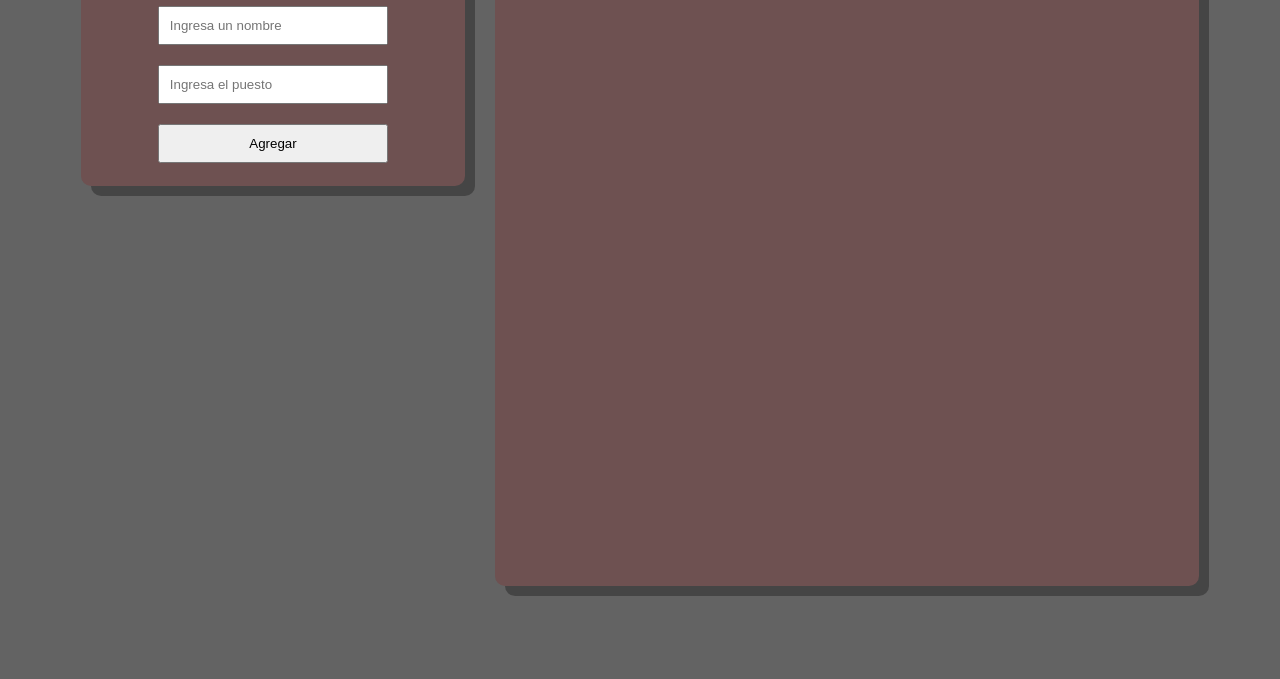
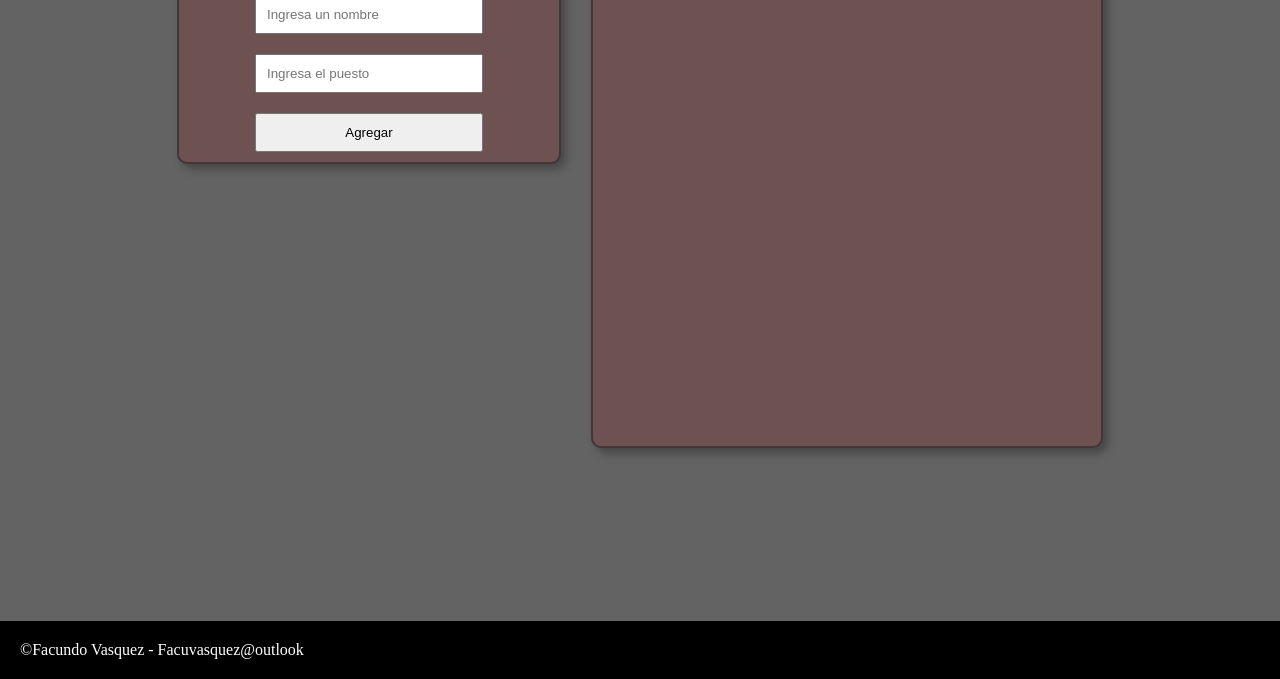
Before and after one commit to NahueVass/Mi-proyecto-js-Vasquez, a plain HTML site: page index.html in a window 1280 px wide. Shown: the part 179-858 px from the top of the page. Before the commit the page ends 800 px from the top, so only its background shows below. Drawn offline with Linux system fonts and the light colour scheme.

Commit message:
mejora de estilo y correccion de la estructura del codigo

```diff
--- a/CSS/style.css
+++ b/CSS/style.css
@@ -24,7 +24,7 @@ body {
 
 .contenedor {
     width: 100%;
-    height: calc(100vh - 100px);
+    min-height: calc(100vh - 100px);
     display: flex;
     justify-content: center;
 }
@@ -32,7 +32,7 @@ body {
 /* ESTILOS FORMULARIO */
 .contenedor .div-formulario {
     width: 30%;
-    height: 250px;
+    height: calc(100% - 50px);
     margin: 15px 15px;
     background-color: rgb(110, 81, 81);
     display: flex;
@@ -40,7 +40,8 @@ body {
     justify-content: center;
     align-items: center;
     border-radius: 10px;
-    box-shadow: 10px 10px rgba(0, 0, 0, 0.3);
+    box-shadow: 5px 5px 10px rgba(0, 0, 0, 0.3);
+    border: 2px solid rgb(66, 54, 54);
 }
 
 .contenedor .div-formulario h2 {
@@ -68,15 +69,16 @@ body {
 
 /* ESTILOS LISTADO */
 .contenedor .div-listado {
-    width: 55%;
-    height: calc(100% - 50px);
+    width: 40%;
+    height: 40vw;
     margin: 15px 15px;
     background-color: rgb(110, 81, 81);
     display: flex;
     flex-direction: column;
     align-items: center;
     border-radius: 10px;
-    box-shadow: 10px 10px rgba(0, 0, 0, 0.3);
+    box-shadow: 5px 5px 10px rgba(0, 0, 0, 0.3);
+    border: 2px solid rgb(66, 54, 54);
 }
 
 .contenedor .div-listado h2 {
@@ -94,6 +96,7 @@ body {
     align-items: center;
     margin: 15px;
     padding: 0 30px;
+    overflow-y: auto;
 }
 
 .contenedor .div-listado .div-empleados p {
@@ -122,3 +125,12 @@ hr {
 .btn-eliminar {
     background-color: red;
 }
+footer,
+.pie {
+  color: white;
+  background-color: black;
+  display: flex;
+  padding: 10px; }
+
+.pie {
+  text-align: center; }
--- a/index.html
+++ b/index.html
@@ -1,5 +1,6 @@
 <!DOCTYPE html>
 <html lang="es">
+
 <head>
     <title>CRUD - EMPLEADOS</title>
     <meta charset="UTF-8">
@@ -7,11 +8,15 @@
     <meta name="viewport" content="width=device-width, initial-scale=1.0">
     <link rel="stylesheet" href="./CSS/style.css">
 </head>
+
 <body>
+    <header>
         <div class="div-titulo">
             <h1>CRUD - Empleados</h1>
         </div>
+    </header>
 
+    <main>
         <div class="contenedor">
 
             <div class="div-formulario">
@@ -32,7 +37,15 @@
             </div>
 
         </div>
+    </main>
+
+    <footer>
+        <div class="pie">
+            <p>&copy;Facundo Vasquez - Facuvasquez@outlook</p>
+        </div>
+    </footer>
 
     <script src="./JS/index.js"></script>
 </body>
+
 </html>
```
Lines whose indentation alone changed are shown as unchanged.
